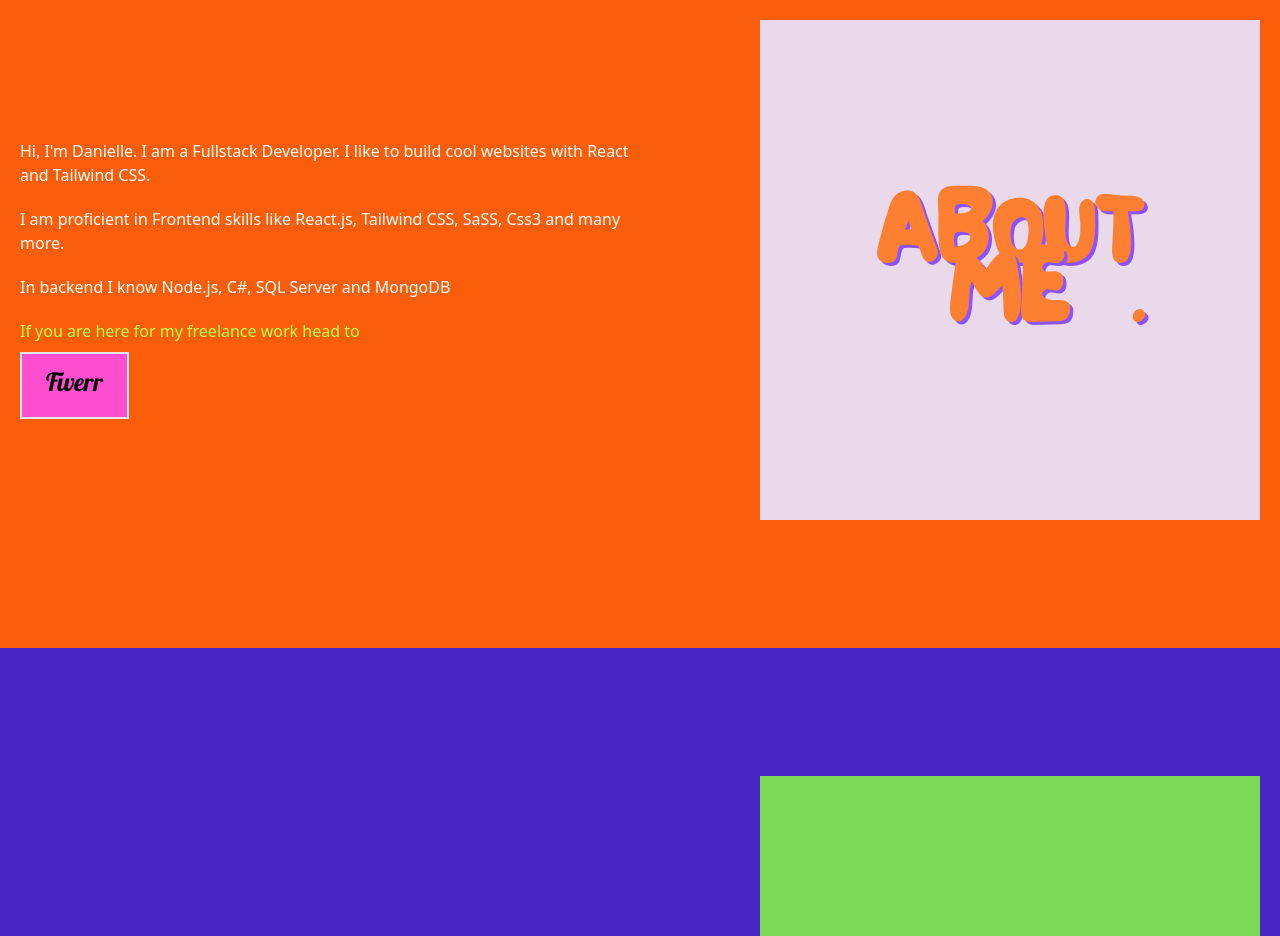
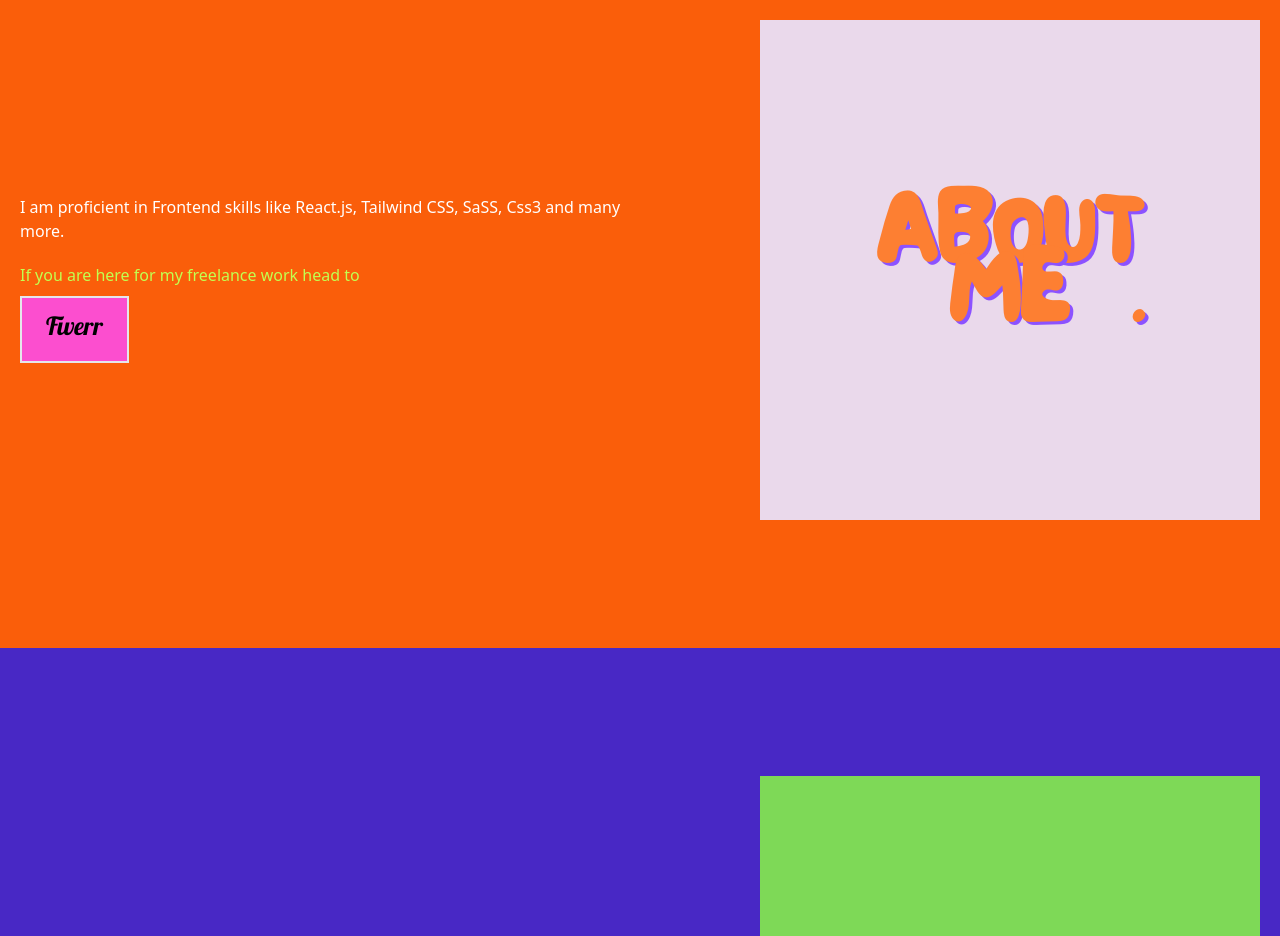
Before and after one commit to hereshecodes/hereshecodes.app, a React (Create React App) app: page / in a window 1280 px wide. Shown: the part 840-1776 px from the top of the page. Built offline with nearby package versions, Linux system fonts and the light colour scheme.

Commit message:
Update About.js

```diff
--- a/src/components/About.js
+++ b/src/components/About.js
@@ -7,18 +7,12 @@ const About = () => {
       <div className="container mx-auto grid md:grid-cols-2 items-center justify-center md:justify-between">
         <div className="about-info">
 
-          <p className="pb-5">
-            Hi, I'm Danielle. I am a
-            Fullstack Developer.
-            I like to build cool websites with React and
-            Tailwind CSS.
-          </p>
+
           <p className="pb-5">
             I am proficient in Frontend skills like React.js,
              Tailwind CSS, SaSS, Css3 and many more.
           </p>
 
-          <p className="pb-5" >In backend I know Node.js, C#, SQL Server and MongoDB</p>
 <p className="pb-5 text-accent">If you are here for my freelance work head to </p>
 
         <a
```
